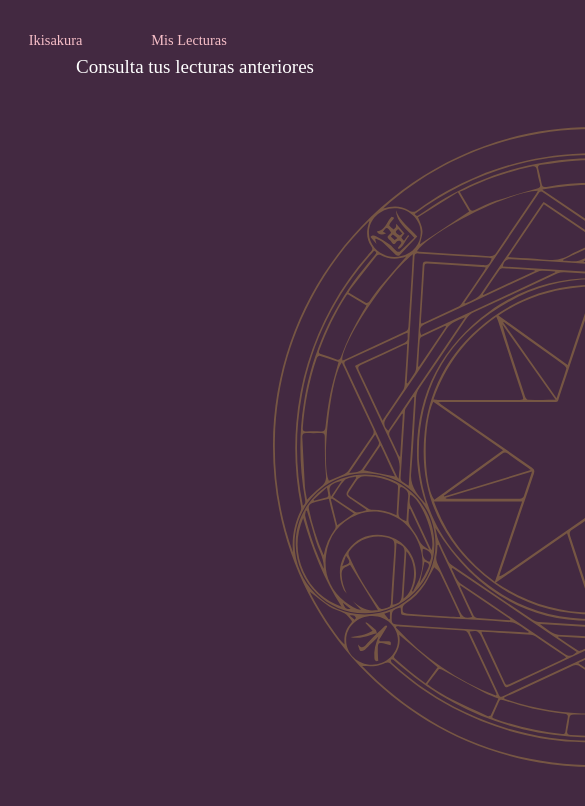
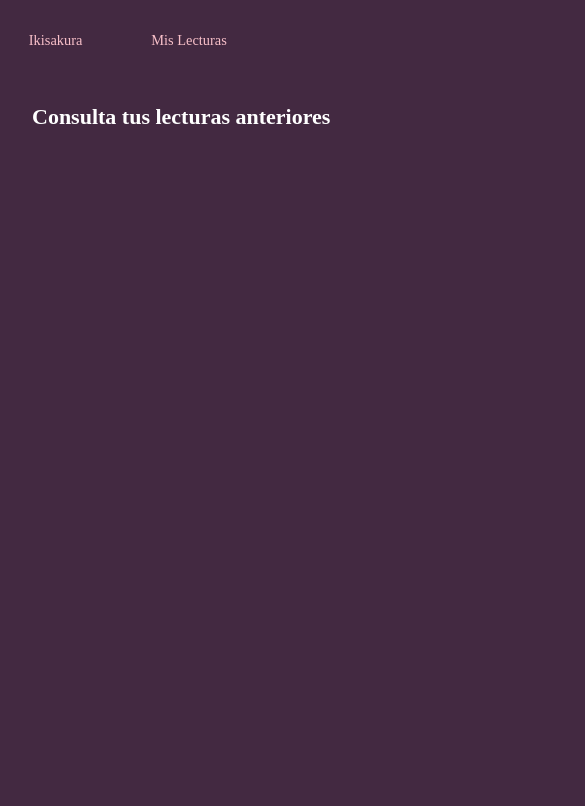
Before and after one commit to IkiSakura/SakuraTarot, a React (Vite) app in the folder sakura-tarot/: page /Journal in a window 390 px wide. Shown: the top 806 px of the page, 585 px wide, since content can reach past the window. Built offline with nearby package versions, Linux system fonts and the light colour scheme; a web font is replaced by a local one.

Commit message:
responsive principal/home

```diff
--- a/sakura-tarot/src/pages/home/Home.css
+++ b/sakura-tarot/src/pages/home/Home.css
@@ -44,12 +44,14 @@ h2{
 }
 @media only screen and (max-width:767px) {
     h2{
-        font-size: 19px;
+        font-size: 22px;
+        font-weight: 700;
+        text-align: left;
+        padding: 3rem 2rem;
     }
 
     .tarot-container{
         padding: 2rem;
-        margin-top: 50px;
         gap: 1rem;
         flex-direction: column;
     }
@@ -58,9 +60,9 @@ h2{
     }
 
     p{
-        font-size: 1rem;
+        font-size: 1.2rem;
         padding: 0.5rem;
-        text-align: center;
+        text-align: left;
     }
     .cards{
         gap: 2rem;
--- a/sakura-tarot/src/pages/journal/Journal.css
+++ b/sakura-tarot/src/pages/journal/Journal.css
@@ -9,20 +9,10 @@ h3{
     font-weight: 100;
 }
 
-.journal-circle{
-    position: absolute;
-    width: 40rem;
-    left: 70%;
-    top:15%;
-    opacity: 0.5;
-    z-index: -1;
-}
 
 .journal-box{
     margin: 0 auto;
     width: 80%;
-
-
 }
 
 .journal-reading{
--- a/sakura-tarot/src/pages/journal/Journal.jsx
+++ b/sakura-tarot/src/pages/journal/Journal.jsx
@@ -1,7 +1,6 @@
 import React, { useEffect, useState } from 'react';
 import Header from '../../components/header/Header';
 import Footer from '../../components/Footer/Footer';
-import CirgleImage from '../../assets/img/sakura-circulo.svg';
 import './Journal.css';
 import Button from '../../components/Button/Button';
 
@@ -55,11 +54,7 @@ export default function Journal() {
           </div>
         ))}
       </div>
-      <img
-        className="journal-circle"
-        src={CirgleImage}
-        alt="Sakura golden card circle"
-      />
+
           <Footer />
     </div>
   );
--- a/sakura-tarot/src/pages/reading/Reading.jsx
+++ b/sakura-tarot/src/pages/reading/Reading.jsx
@@ -2,7 +2,6 @@ import React, { useState, useEffect } from 'react';
 import Header from '../../components/header/Header';
 import Button from '../../components/Button/Button';
 import Footer from '../../components/Footer/Footer';
-import CirgleImage from '../../assets/img/sakura-circulo.svg';
 import Modal from '../../components/modal/Modal';
 import './Reading.css';
 
@@ -70,11 +69,7 @@ export default function Reading() {
           </div>
         </div>
       )}
-      <img
-        className="middle-circle"
-        src={CirgleImage}
-        alt="Sakura golden card circle"
-      />
+
       <Footer />
     </div>
   );
```
